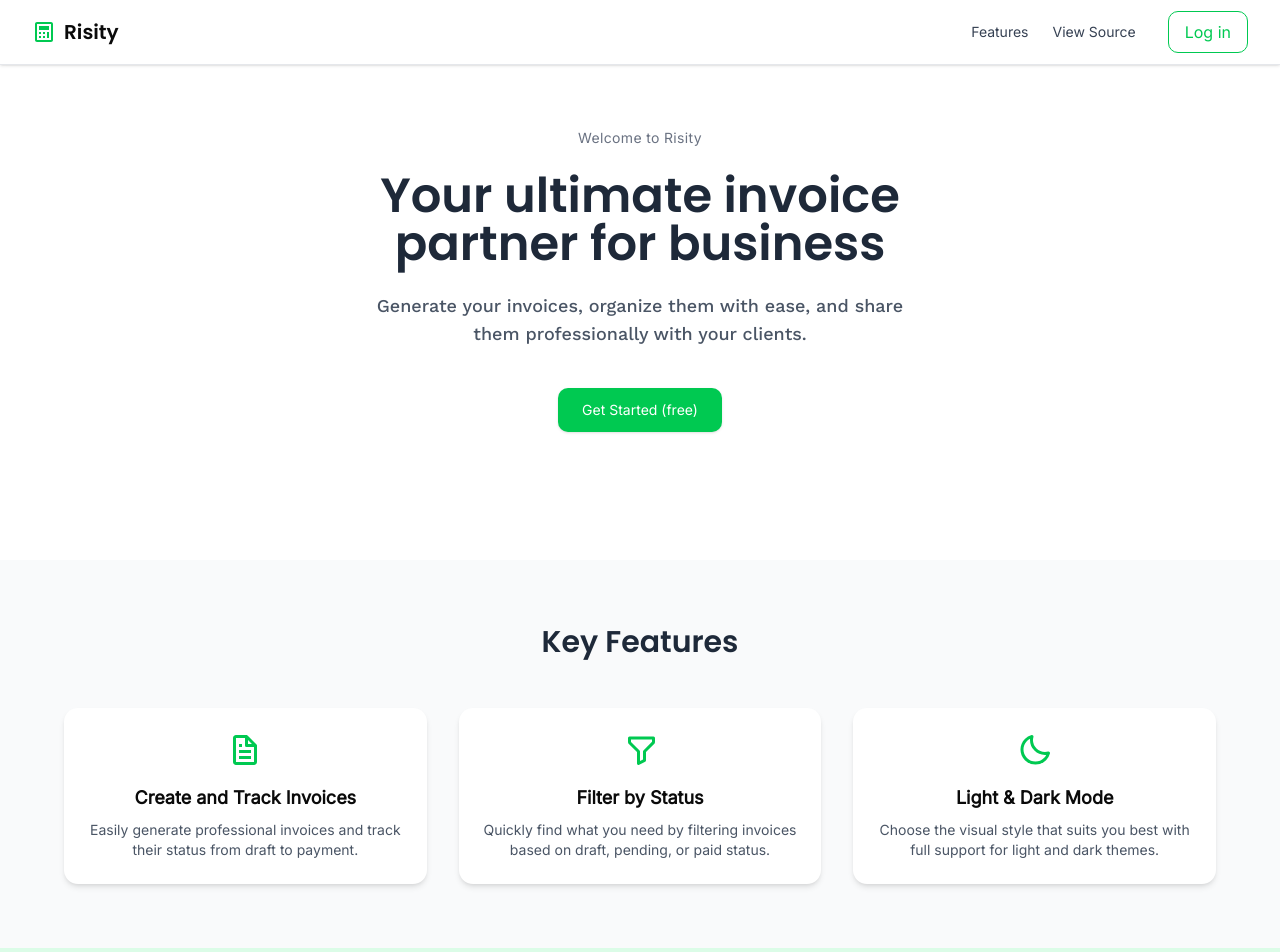
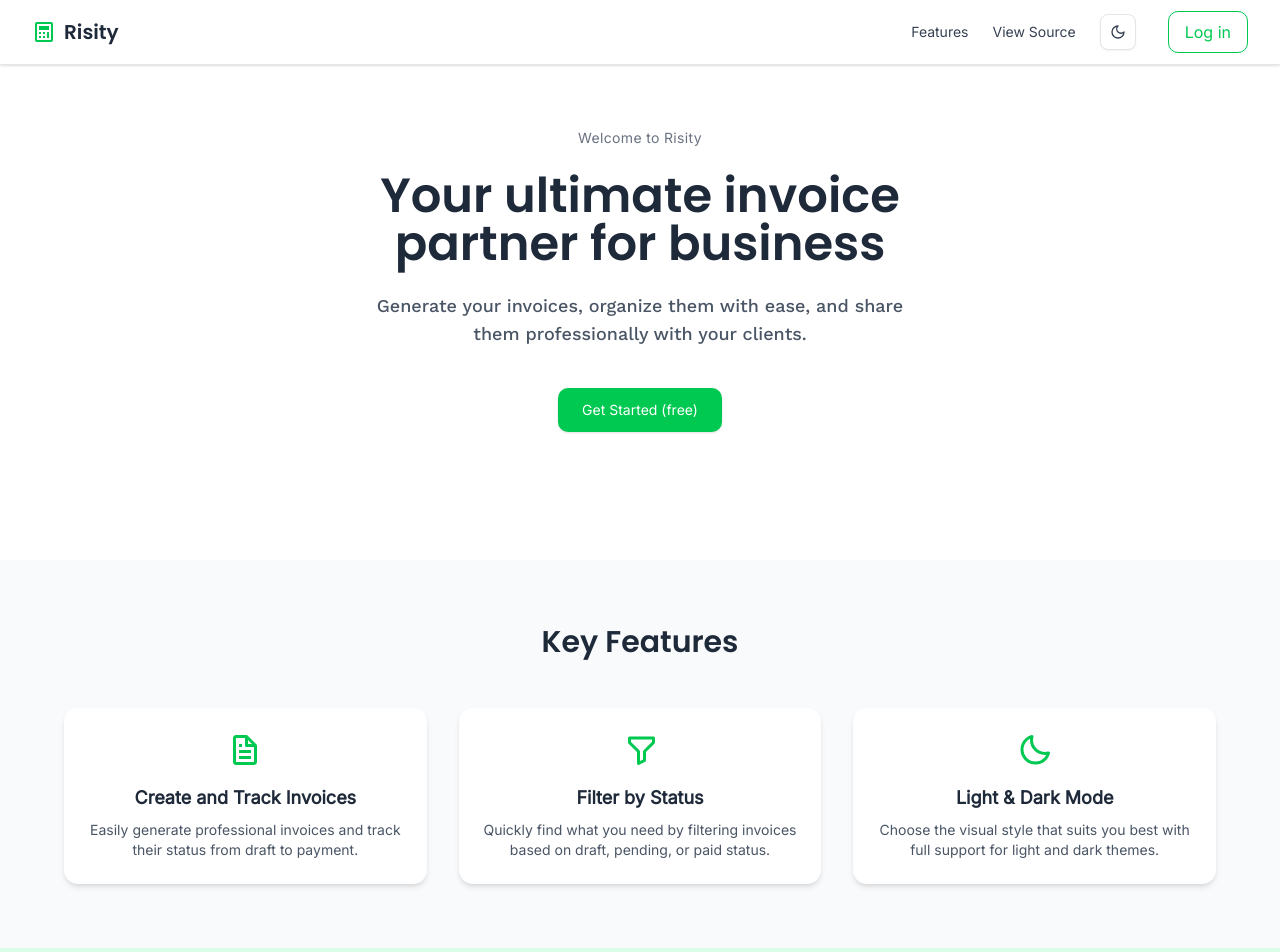
Before and after one commit to faithgaiciumia/risity, a Next.js app: page / in a window 1280 px wide. Shown: the top 952 px of the page. Built offline with nearby package versions, Linux system fonts and the light colour scheme; no server answers.

Commit message:
landing page dark mode

```diff
--- a/app/ui/Landing/Footer.tsx
+++ b/app/ui/Landing/Footer.tsx
@@ -3,7 +3,7 @@ import { poppins, workSans } from "../fonts";
 
 export default function Footer() {
   return (
-    <footer className="bg-green-100 text-gray-700 py-6 px-4">
+    <footer className="bg-green-100 dark:bg-green-900 text-gray-700 dark:text-gray-200 py-6 px-4">
       <div className="max-w-6xl mx-auto flex flex-col items-center text-center gap-2 text-sm">
         <div>
           © 2025{" "}
@@ -11,13 +11,13 @@ export default function Footer() {
             href="https://gaiciumiafaith.com/"
             target="_blank"
             rel="noopener noreferrer"
-            className={`text-black font-bold hover:underline ${poppins.className}`}
+            className={`text-black dark:text-white font-bold hover:underline ${poppins.className}`}
           >
             Gaiciumia Faith
           </Link>
         </div>
         <div>
-          <span className={`${workSans.className} text-gray-600`}>
+          <span className={`${workSans.className} text-gray-600 dark:text-gray-400`}>
             Built with Next.js & Tailwind CSS
           </span>
         </div>
--- a/app/ui/Landing/Hero.tsx
+++ b/app/ui/Landing/Hero.tsx
@@ -6,26 +6,26 @@ export default async function Hero() {
   const session = await getSession();
 
   return (
-    <section className="flex flex-col items-center justify-center text-center px-4 py-20 md:py-32 gap-6 bg-white">
-      <span className="text-sm text-gray-500 tracking-wide">
+    <section className="flex flex-col items-center justify-center text-center px-4 py-20 md:py-32 gap-6 bg-white dark:bg-gray-900">
+      <span className="text-sm text-gray-500 tracking-wide dark:text-gray-300">
         Welcome to Risity
       </span>
 
       <h1
-        className={`text-3xl sm:text-4xl md:text-5xl font-bold text-gray-800 ${poppins.className} max-w-2xl`}
+        className={`text-3xl sm:text-4xl md:text-5xl font-bold text-gray-800 dark:text-gray-200 ${poppins.className} max-w-2xl`}
       >
         Your ultimate invoice partner for business
       </h1>
 
       <h2
-        className={`text-base md:text-lg text-gray-600 max-w-xl ${workSans.className}`}
+        className={`text-base md:text-lg text-gray-600 dark:text-gray-400 max-w-xl ${workSans.className}`}
       >
         Generate your invoices, organize them with ease, and share them
         professionally with your clients.
       </h2>
 
       <Link href="/dashboard">
-        <button className="mt-4 px-6 py-3 bg-green-500 hover:bg-green-600 transition text-white text-sm rounded-lg shadow">
+        <button className="mt-4 px-6 py-3 bg-green-500 hover:bg-green-600 transition text-white text-sm rounded-lg shadow dark:bg-green-600 dark:hover:bg-green-700">
           {session?.user?.email ? "To Dashboard" : "Get Started (free)"}
         </button>
       </Link>
--- a/app/ui/Landing/KeyFeatures.tsx
+++ b/app/ui/Landing/KeyFeatures.tsx
@@ -3,42 +3,46 @@ import { BiFile, BiFilterAlt, BiMoon } from "react-icons/bi";
 
 export default function KeyFeatures() {
   return (
-    <section className="py-16 px-4 bg-gray-50" id="features">
+    <section className="py-16 px-4 bg-gray-50 dark:bg-gray-900" id="features">
       <div className="max-w-6xl mx-auto text-center">
         <h2
-          className={`text-2xl sm:text-3xl font-bold text-gray-800 mb-12 ${poppins.className}`}
+          className={`text-2xl sm:text-3xl font-bold text-gray-800 dark:text-gray-200 mb-12 ${poppins.className}`}
         >
           Key Features
         </h2>
 
         <div className="grid grid-cols-1 sm:grid-cols-2 md:grid-cols-3 gap-8">
           {/* Feature 1 */}
-          <div className="flex flex-col items-center text-center p-6 bg-white rounded-xl shadow-md hover:shadow-lg transition">
-            <BiFile className="text-green-500 text-4xl mb-4" />
-            <h3 className="text-lg font-semibold mb-2">
+          <div className="flex flex-col items-center text-center p-6 bg-white dark:bg-gray-800 rounded-xl shadow-md hover:shadow-lg transition">
+            <BiFile className="text-green-500 dark:text-green-400 text-4xl mb-4" />
+            <h3 className="text-lg font-semibold mb-2 text-gray-800 dark:text-gray-200">
               Create and Track Invoices
             </h3>
-            <p className="text-gray-600 text-sm">
+            <p className="text-gray-600 dark:text-gray-400 text-sm">
               Easily generate professional invoices and track their status from
               draft to payment.
             </p>
           </div>
 
           {/* Feature 2 */}
-          <div className="flex flex-col items-center text-center p-6 bg-white rounded-xl shadow-md hover:shadow-lg transition">
-            <BiFilterAlt className="text-green-500 text-4xl mb-4" />
-            <h3 className="text-lg font-semibold mb-2">Filter by Status</h3>
-            <p className="text-gray-600 text-sm">
+          <div className="flex flex-col items-center text-center p-6 bg-white dark:bg-gray-800 rounded-xl shadow-md hover:shadow-lg transition">
+            <BiFilterAlt className="text-green-500 dark:text-green-400 text-4xl mb-4" />
+            <h3 className="text-lg font-semibold mb-2 text-gray-800 dark:text-gray-200">
+              Filter by Status
+            </h3>
+            <p className="text-gray-600 dark:text-gray-400 text-sm">
               Quickly find what you need by filtering invoices based on draft,
               pending, or paid status.
             </p>
           </div>
 
           {/* Feature 3 */}
-          <div className="flex flex-col items-center text-center p-6 bg-white rounded-xl shadow-md hover:shadow-lg transition">
-            <BiMoon className="text-green-500 text-4xl mb-4" />
-            <h3 className="text-lg font-semibold mb-2">Light & Dark Mode</h3>
-            <p className="text-gray-600 text-sm">
+          <div className="flex flex-col items-center text-center p-6 bg-white dark:bg-gray-800 rounded-xl shadow-md hover:shadow-lg transition">
+            <BiMoon className="text-green-500 dark:text-green-400 text-4xl mb-4" />
+            <h3 className="text-lg font-semibold mb-2 text-gray-800 dark:text-gray-200">
+              Light & Dark Mode
+            </h3>
+            <p className="text-gray-600 dark:text-gray-400 text-sm">
               Choose the visual style that suits you best with full support for
               light and dark themes.
             </p>
--- a/app/ui/Landing/Navbar.tsx
+++ b/app/ui/Landing/Navbar.tsx
@@ -4,18 +4,19 @@ import Link from "next/link";
 import { getSession } from "@/app/lib/getsession";
 import LogoutButton from "./LogoutButton";
 import MobileMenu from "./MobileMenu";
+import LightDarkModeToggle from "../Dashboard/LightDarkModeToggle";
 
 export default async function Navbar() {
   const session = await getSession();
   return (
-    <nav className="w-full border-b border-gray-200 fixed top-0 left-0 z-50 bg-white shadow">
+    <nav className="w-full border-b border-gray-200 fixed top-0 left-0 z-50 bg-white dark:bg-gray-900 shadow dark:border-gray-700">
       <div className="max-w-7xl mx-auto px-4 sm:px-6 lg:px-8">
         <div className="flex justify-between items-center h-16">
           {/* Logo */}
           <Link href={"/"} className="hover:underline">
             <div className="flex items-center space-x-2">
               <BiCalculator className="text-green-500 text-2xl" />
-              <h1 className={`${poppins.className} text-xl font-semibold`}>
+              <h1 className={`${poppins.className} text-xl font-semibold text-gray-800 dark:text-gray-200`}>
                 Risity
               </h1>
             </div>
@@ -23,11 +24,11 @@ export default async function Navbar() {
 
           {/* Desktop Nav */}
           <div className="hidden md:flex items-center space-x-8">
-            <ul className="flex items-center space-x-6 text-sm text-gray-700">
+            <ul className="flex items-center space-x-6 text-sm text-gray-700 dark:text-gray-300">
               <li>
                 <Link
                   href="#features"
-                  className="hover:text-green-500 transition"
+                  className="hover:text-green-500 dark:hover:text-green-400 transition"
                 >
                   Features
                 </Link>
@@ -36,26 +37,25 @@ export default async function Navbar() {
                 <Link
                   href="https://github.com/faithgaiciumia/risity"
                   target="_blank"
-                  className="hover:text-green-500 transition"
+                  className="hover:text-green-500 dark:hover:text-green-400 transition"
                 >
                   View Source
                 </Link>
               </li>
+              <li>
+                <LightDarkModeToggle />
+              </li>
             </ul>
             <div className="flex space-x-4">
               {session?.user ? (
-                // <UserProfile email={session.user.email || ""} />
                 <LogoutButton />
               ) : (
                 <Link href={"/login"}>
-                  <button className="px-4 py-2 border border-green-500 text-green-500 rounded-lg hover:bg-green-50 transition">
+                  <button className="px-4 py-2 border border-green-500 text-green-500 rounded-lg hover:bg-green-50 dark:hover:bg-green-600 dark:text-gray-200 transition">
                     Log in
                   </button>
                 </Link>
               )}
-              {/* <button className="px-4 py-2 bg-green-500 text-white rounded-lg hover:bg-green-600 transition">
-                Sign up
-              </button> */}
             </div>
           </div>
 
```
